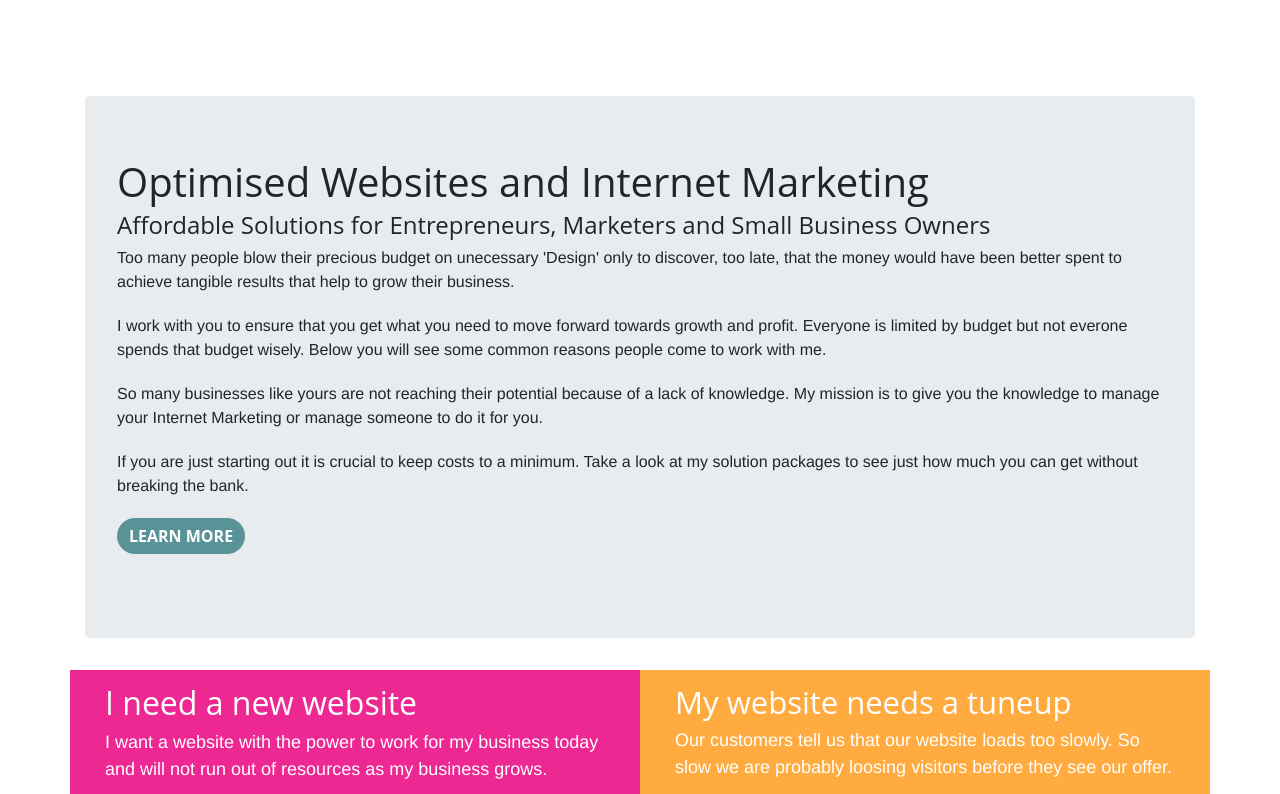
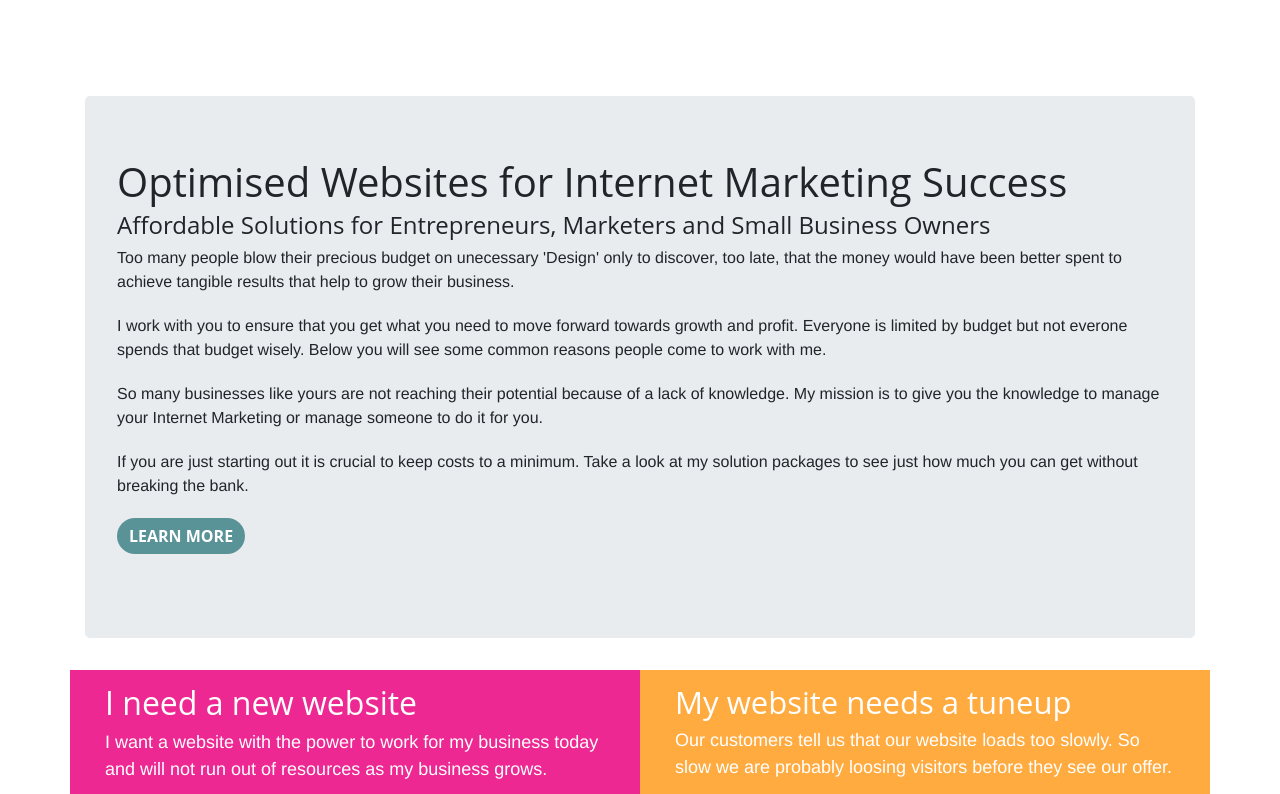
Before and after one commit to primertest-org/ADAADA, a Jekyll site: the page built from index.html, in a window 1280 px wide and 900 px high, scrolled down 798 px, cut to the strip 106-900 px from the top of the window. Built offline with Jekyll 4.4.1, drawn with Linux system fonts in a browser that asks for light colours; some web fonts are replaced.

Commit message:
Updated '_includes/about.html' via CloudCannon

```diff
--- a/_includes/about.html
+++ b/_includes/about.html
@@ -1,15 +1,7 @@
-<section class="" id="about">
+<section id="about">
 <div>
         <div class="container">
-            <div class="jumbotron d-inline-block editable">
-                <h1>Optimised Websites and Internet Marketing </h1>
-                <h1 style="font-size:24px;">Affordable Solutions for Entrepreneurs, Marketers and Small Business Owners</h1>
-                <p>Too many people blow their precious budget on unecessary 'Design' only to discover, too late, that the money would have been better spent to achieve tangible results that help to grow their business.</p>
-                <p>I work with you to ensure that you get what you need to move forward towards growth and profit. Everyone is limited by budget but not everone spends that budget wisely. Below you will see some common reasons people come to work with me.</p>
-                <p>So many businesses like yours are not reaching their potential because of a lack of knowledge. My mission is to give you the knowledge to manage your Internet Marketing or manage someone to do it for you.</p>
-                <p>If you are just starting out it is crucial to keep costs to a minimum. Take a look at my solution packages to see just how much you can get without breaking the bank.</p>
-                <p><a class="btn btn-primary cc-active" role="button" href="#">Learn more</a></p>
-            </div>
+            <div class="jumbotron d-inline-block editable"><h1>Optimised Websites for Internet Marketing Success</h1><h1 style="font-size:24px;">Affordable Solutions for Entrepreneurs, Marketers and Small Business Owners</h1><p>Too many people blow their precious budget on unecessary 'Design' only to discover, too late, that the money would have been better spent to achieve tangible results that help to grow their business.</p><p>I work with you to ensure that you get what you need to move forward towards growth and profit. Everyone is limited by budget but not everone spends that budget wisely. Below you will see some common reasons people come to work with me.</p><p>So many businesses like yours are not reaching their potential because of a lack of knowledge. My mission is to give you the knowledge to manage your Internet Marketing or manage someone to do it for you.</p><p>If you are just starting out it is crucial to keep costs to a minimum. Take a look at my solution packages to see just how much you can get without breaking the bank.</p><p><a class="btn btn-primary cc-active" role="button" href="#">Learn more</a></p></div>
         </div>
 
 <div class="container">
```
